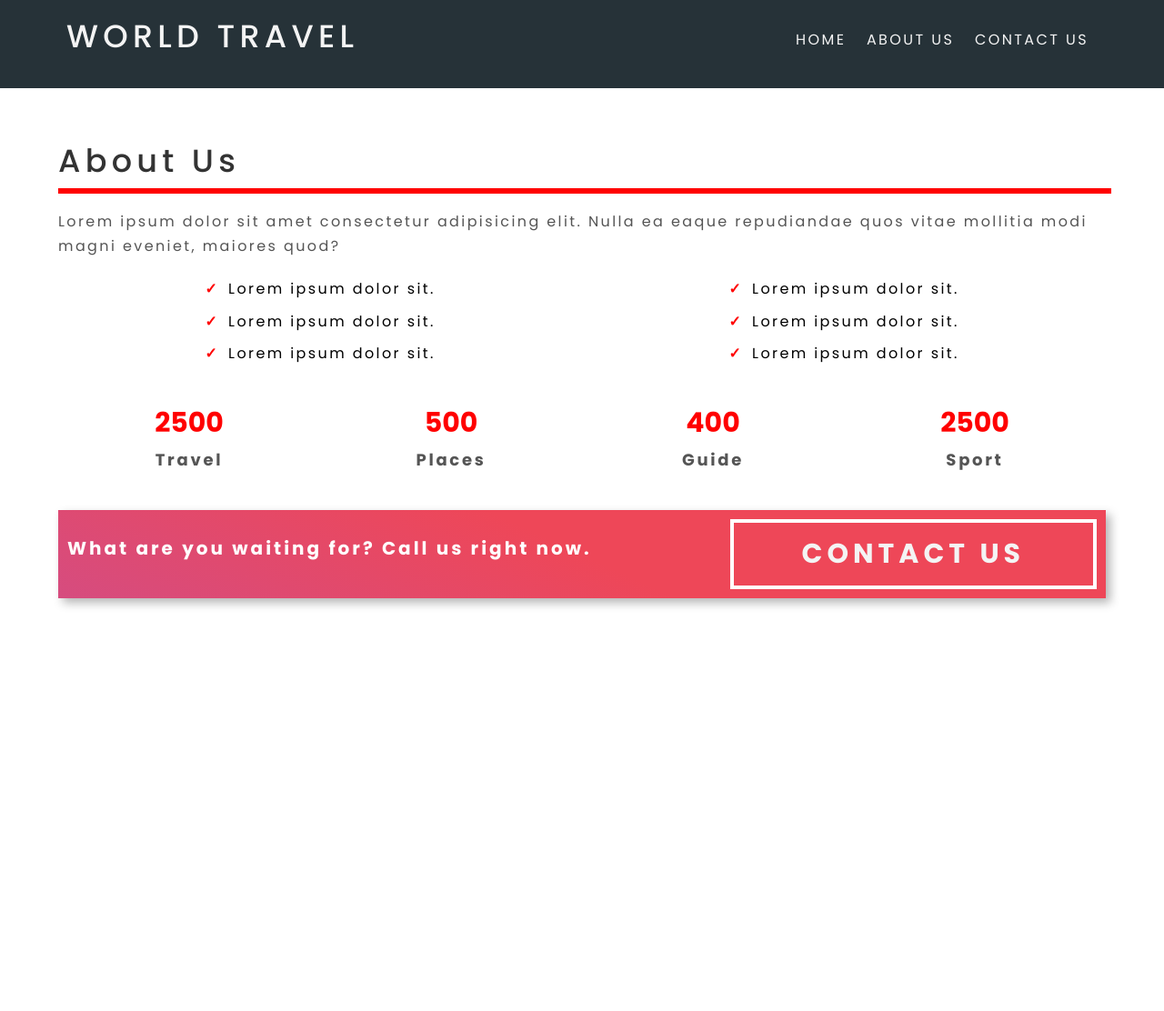
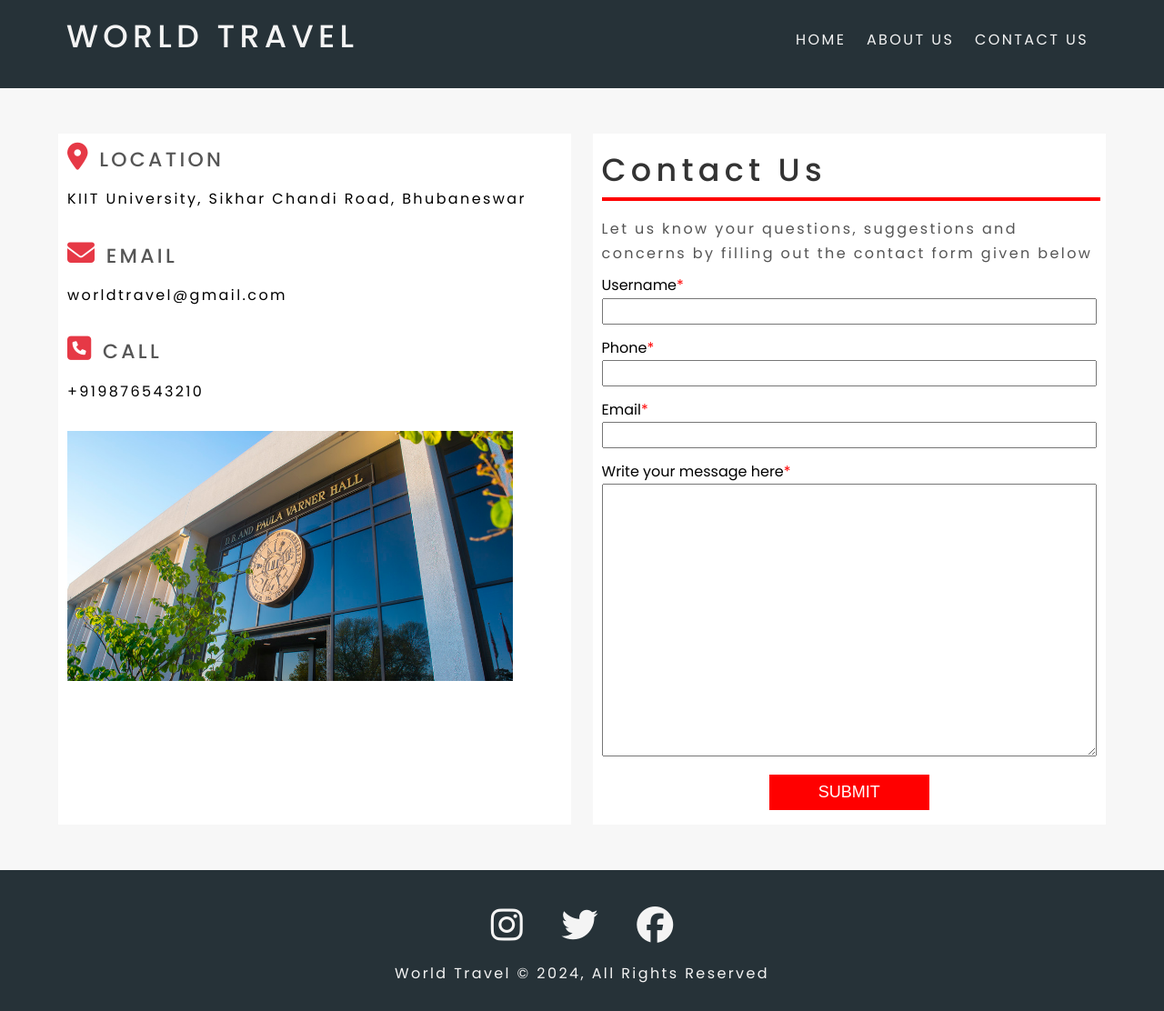
Before and after one commit to aryadeeppradhan/World-Travel-Website, a plain HTML site: page contact.html in a window 1280 px wide. Shown: the whole page at 91% size. Before the commit the page ends 800 px from the top, so only its background shows below. Drawn offline with Linux system fonts and the light colour scheme.

Commit message:
Update contact.html

```diff
--- a/contact.html
+++ b/contact.html
@@ -5,7 +5,7 @@
     <meta name="viewport" content="width=device-width, initial-scale=1.0">
     <link rel="stylesheet" href="./css/style.css">
     <script src="https://kit.fontawesome.com/9686ddc0d0.js" crossorigin="anonymous"></script><!--for logos used in webpage-->
-    <title>About Page</title>
+    <title>Contact Page</title>
 </head>
 <body>
     <nav class="navbar bg-dark">
@@ -18,53 +18,59 @@
             </ul>
         </div>
     </nav>
-    <section class="about">
-        <div class="container"><!--should be written inside about not outside-->
-            <h2 class="lg-heading text-black about-heading">About Us</h2>
-        <p class="text-gray">Lorem ipsum dolor sit amet consectetur adipisicing elit. Nulla ea eaque repudiandae quos vitae mollitia modi magni eveniet, maiores quod?</p>
-        <div class="about-wrapper">
-            <div class="left">
-                <ul>
-                    <li>Lorem ipsum dolor sit.</li>
-                    <li>Lorem ipsum dolor sit.</li>
-                    <li>Lorem ipsum dolor sit.</li>
-                </ul>
-            </div>
-            <div class="right">
-                <ul>
-                <li>Lorem ipsum dolor sit.</li>
-                <li>Lorem ipsum dolor sit.</li>
-                <li>Lorem ipsum dolor sit.</li>
-            </ul></div>
-        </div>
+    <section class="contact-form">
+        <div class="container">
+            <div class="form-wrapper">
+                <div class="company-add">
+                    <div class="add-group">
+                        <i class="fas fa-map-marker-alt fa-3x text-red"></i>
+                        <h2 class="text-gray md-heading">Location</h2>
+                        <p>KIIT University, Sikhar Chandi Road, Bhubaneswar</p>
+                    </div>
+                    <div class="add-group">
+                        <i class="fas fa-envelope fa-3x text-red"></i>
+                        <h2 class="text-gray md-heading">Email</h2>
+                        <p>worldtravel@gmail.com</p>
+                    </div>
+                    <div class="add-group">
+                        <i class="fas fa-phone-square fa-3x text-red"></i>
+                        <h2 class="text-gray md-heading">Call</h2>
+                        <p>+919876543210</p>
+                    </div>
+                    <img src="./img/company-img.jpg" alt="Company Image">
+                </div>
+                <form action="" class="form">
+                    <h1 class="lg-heading text-black">Contact Us</h1>
+                    <p class="text-gray">Let us know your questions, suggestions and concerns by filling out the contact form given below</p>
+                    <div class="form-group">
+                        <label for="username">Username</label>
+                        <input type="text" id="username" required>
+                    </div>
+                    <div class="form-group">
+                        <label for="phone">Phone</label>
+                        <input type="text" id="phone" required>
+                    </div>
+                    <div class="form-group">
+                        <label for="email">Email</label>
+                        <input type="text" id="email" required>
+                    </div>
+                    <div class="form-group">
+                        <label for="message"> Write your message here</label>
+                        <textarea name="" id="message" cols="30" rows="10"></textarea>
+                    </div>
+                    <button type="submit" class="form-btn">Submit</button>
+                </form>
 
-        <div class="counts">
-            <div class="count-item count-item1">
-                <span>2500</span>
-                <p>Travel</p>
-            </div>
-            <div class="count-item count-item2">
-                <span>500</span>
-                <p>Places</p>
-            </div>
-            <div class="count-item count-item3">
-                <span>400</span>
-                <p>Guide</p>
-            </div>
-            <div class="count-item count-item4">
-                    <span>2500</span>
-                    <p>Sport</p>
             </div>
         </div>
-        <div class="banner">
-            <div class="banner-left">
-                <p class="line">What are you waiting for? Call us right now.</p>
-            </div>
-            <div class="banner-right">
-                <a href="contact.html" class="btn-banner">Contact Us</a>
-            </div>
+    </section>
+    <footer class="footer">
+        <div class="social-media-links">
+            <i class="fa-brands fa-instagram fa-4x"></i>
+            <i class="fa-brands fa-twitter fa-4x"></i>
+            <i class="fa-brands fa-facebook fa-4x"></i>
         </div>
-    </div>
-    </section>
+        <p>World Travel &copy; 2024, All Rights Reserved</p>
+    </footer>
 </body>
 </html>
```
